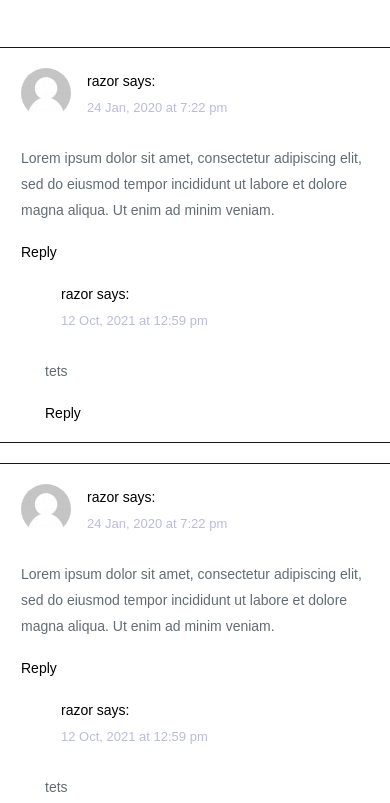
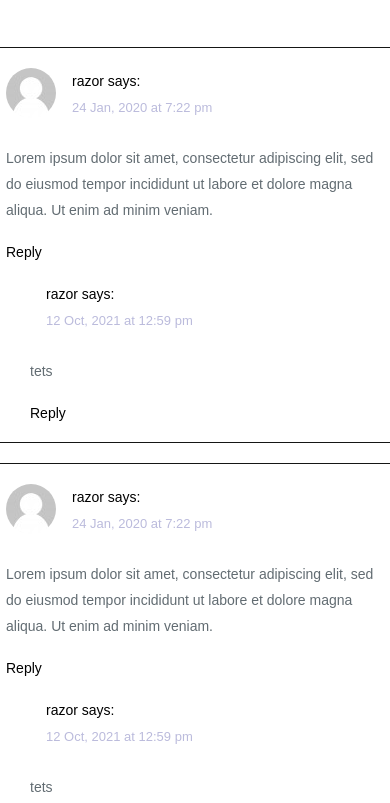
Before and after one commit to RiddhiDhage/Task_Blog.github.io, a plain HTML site: page blog_details.html in a window 390 px wide. Shown: the part 2773-3576 px from the top of the page. Drawn offline with Linux system fonts and the light colour scheme.

Commit message:
Update style.css

```diff
--- a/CSS/style.css
+++ b/CSS/style.css
@@ -139,5 +139,8 @@
 
 }
 @media (max-width:586px){
-
+    .postdetailsdiv2{
+        padding-left: 5px;
+        padding-right: 5px;
+    }
 }
```
